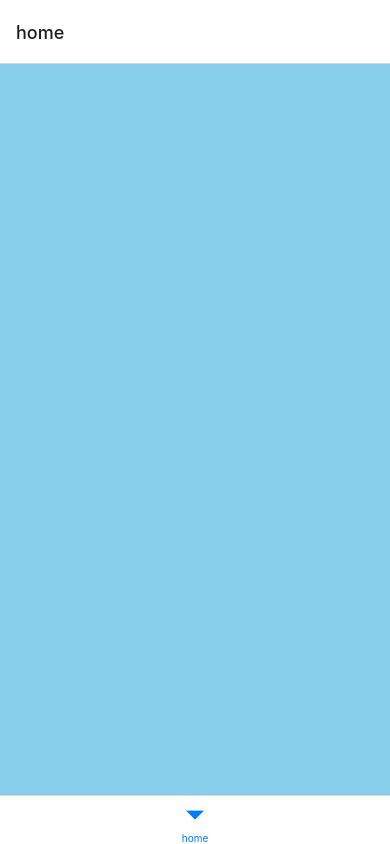
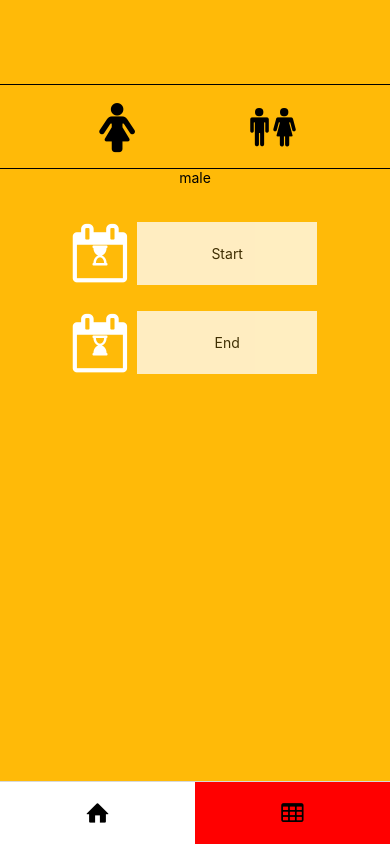
Before and after one commit to MuhammetEminDemiralay/SuitcaseAssistant, a React Native app: screen /createHoliday in a window 390 px wide. Before the commit this address had no page. Built offline with nearby package versions, Linux system fonts and the light colour scheme.

Commit message:
Holiday settings are being added.

```diff
--- a/App.tsx
+++ b/App.tsx
@@ -1,8 +1,12 @@
 import { StatusBar } from 'expo-status-bar';
-import { StyleSheet, View } from 'react-native';
+import { Dimensions, StyleSheet, View } from 'react-native';
 import RootNavigation from './src/navigation/rootNavigation';
 
+const { width, height } = Dimensions.get("window")
+
 export default function App() {
+
+
   return (
     <View style={styles.container}>
       <StatusBar style="auto" />
@@ -13,6 +17,7 @@ export default function App() {
 
 const styles = StyleSheet.create({
   container: {
-    flex: 1,
+    width : '100%',
+    height : '100%'
   },
 });
--- a/package.json
+++ b/package.json
@@ -9,10 +9,12 @@
     "web": "expo start --web"
   },
   "dependencies": {
+    "@react-native-community/datetimepicker": "^8.2.0",
     "@react-navigation/bottom-tabs": "^6.6.0",
     "@react-navigation/native": "^6.1.17",
     "@react-navigation/native-stack": "^6.10.0",
     "expo": "~51.0.20",
+    "expo-linear-gradient": "^13.0.2",
     "expo-status-bar": "~1.12.1",
     "react": "18.2.0",
     "react-native": "0.74.3",
--- a/src/navigation/userStack.tsx
+++ b/src/navigation/userStack.tsx
@@ -1,14 +1,41 @@
 import { createBottomTabNavigator } from '@react-navigation/bottom-tabs'
 import React from 'react'
-import { HomeScreen } from '../screen';
+import { CreateHolidayScreen, HomeScreen } from '../screen';
+import { Entypo, FontAwesome } from '@expo/vector-icons/';
+import { Dimensions } from 'react-native';
 
+const { width, height } = Dimensions.get("window")
 
 const UserStack = () => {
   const Tab = createBottomTabNavigator();
 
   return (
-    <Tab.Navigator>
-      <Tab.Screen name='home' component={HomeScreen} />
+    <Tab.Navigator
+      screenOptions={{
+        headerShown: false,
+        tabBarShowLabel: false,
+        tabBarActiveBackgroundColor: 'red',
+        tabBarStyle: { height: height * 0.075 }
+      }}
+    >
+      <Tab.Screen
+        name='home'
+        component={HomeScreen}
+        options={{
+          tabBarIcon: () => (
+            <Entypo name="home" size={24} color="black" />
+          )
+        }}
+      />
+      <Tab.Screen
+        name='createHoliday'
+        component={CreateHolidayScreen}
+        options={{
+          tabBarIcon: () => (
+            <FontAwesome name="table" size={24} color="black" />
+          )
+        }}
+      />
     </Tab.Navigator>
   )
 }
--- /dev/null
+++ b/src/screen/CreateHolidayScreen/index.tsx
@@ -0,0 +1,154 @@
+import React, { useRef, useState } from 'react'
+import { Dimensions, FlatList, LayoutChangeEvent, Text, View } from 'react-native'
+import { styles } from './styles'
+import { FontAwesome, MaterialIcons, Foundation, FontAwesome5 } from '@expo/vector-icons';
+import { DateTimePickerAndroid, DateTimePickerEvent } from '@react-native-community/datetimepicker'
+
+const { width, height } = Dimensions.get("window");
+
+const CreateHolidayScreen = () => {
+
+  const genders = ["male", "female", 'couple', "family"]
+  const [gender, setGender] = useState("male");
+
+  const onViewRef = useRef((viewableItems: any) => {
+    console.log(viewableItems);
+    setGender(viewableItems.viewableItems[0].item)
+  })
+  const viewConfigRef = useRef({ viewAreaCoveragePercentThreshold: 50 })
+
+
+  const [startDate, setStartDate] = useState<Date>();
+  const [endDate, setEndDate] = useState<Date>();
+  const [iconWidth, setIconWidth] = useState<any>()
+
+  const start = () => {
+    DateTimePickerAndroid.open({
+      value: new Date(),
+      minimumDate: new Date(),
+      onChange: (event: DateTimePickerEvent, date?: Date) => {
+        setStartDate(date)
+      }
+    })
+  }
+
+  const end = () => {
+    DateTimePickerAndroid.open({
+      value: new Date(),
+      minimumDate: startDate,
+      onChange: (event: DateTimePickerEvent, date?: Date) => {
+        setEndDate(date)
+      }
+    })
+  }
+
+  const layoutDateIcon = (event: LayoutChangeEvent) => {
+    setIconWidth(event.nativeEvent.layout.width)
+  }
+
+
+
+  return (
+    <View style={styles.container}>
+
+
+      {/* gender */}
+      <View style={styles.genderContainer}>
+        <FlatList
+          data={genders}
+          renderItem={({ item, index }) => (
+            <View style={styles.genderBox}>
+              {
+                item == 'male' &&
+                <FontAwesome name="male" size={50} color="black" />
+              }
+              {
+                item == 'female' &&
+                <FontAwesome name="female" size={50} color="black" />
+              }
+              {
+                item == 'couple' &&
+                <Foundation name="male-female" size={50} color="black" />
+              }
+              {
+                item == 'family' &&
+                <MaterialIcons name="family-restroom" size={50} color="black" />
+              }
+            </View>
+          )}
+          contentContainerStyle={styles.genderContentList}
+          horizontal
+          showsHorizontalScrollIndicator={false}
+          snapToInterval={width * 0.40}
+          decelerationRate={'fast'}
+          onViewableItemsChanged={onViewRef.current}
+          viewabilityConfig={viewConfigRef.current}
+        />
+        <Text>{gender}</Text>
+      </View>
+
+
+      {/* date */}
+      <View style={styles.dateContainer}>
+
+        <View style={styles.dateBox}>
+          <View style={styles.iconBox}>
+            <FontAwesome
+              onPress={() => start()}
+              style={styles.dateIcon}
+              name="calendar-o"
+              size={width * 0.15}
+              color="#fff"
+              onLayout={(event) => layoutDateIcon(event)}
+            />
+            <FontAwesome5 style={styles.timeIcon} name="hourglass-start" size={20} color="#fff" />
+          </View>
+          {
+            iconWidth &&
+            <View style={[{ width: (width * 0.6) - iconWidth }, styles.dateScreen]}>
+              {
+                startDate == undefined &&
+                <Text>Start</Text>
+              }
+              {
+                startDate != undefined &&
+                <Text>{startDate?.getDate()}</Text>
+              }
+            </View>
+          }
+        </View>
+
+        <View style={styles.dateBox}>
+          <View style={styles.iconBox}>
+            <FontAwesome
+              onPress={() => end()}
+              style={styles.dateIcon}
+              name="calendar-o"
+              size={width * 0.15}
+              color="#fff"
+            />
+            <FontAwesome5 style={styles.timeIcon} name="hourglass-end" size={20} color="#fff" />
+          </View>
+          {
+            iconWidth &&
+            <View style={[{ width: (width * 0.6) - iconWidth }, styles.dateScreen]}>
+              {
+                endDate == undefined &&
+                <Text>End</Text>
+              }
+              {
+                endDate != undefined &&
+                <Text>{endDate?.getDate()}</Text>
+              }
+            </View>
+          }
+        </View>
+
+      </View>
+
+
+    </View>
+  )
+}
+
+export default CreateHolidayScreen
--- /dev/null
+++ b/src/screen/CreateHolidayScreen/styles.ts
@@ -0,0 +1,62 @@
+import { Dimensions, StyleSheet } from "react-native";
+
+const { width, height } = Dimensions.get("window")
+
+export const styles = StyleSheet.create({
+    container: {
+        width: width * 1,
+        minHeight: height * 1,
+        backgroundColor: '#ffba08',
+        paddingHorizontal: height * 0.05,
+        paddingVertical: height * 0.1,
+        alignItems: 'center',
+    },
+    genderContainer: {
+        width: width * 0.40,
+        height: height * 0.12,
+        alignItems: 'center',
+    },
+    genderContentList: {
+        height: '100%',
+    },
+    genderBox: {
+        width: width * 0.40,
+        borderTopWidth: 1,
+        borderBottomWidth: 1,
+        alignItems: 'center',
+        justifyContent: 'center',
+    },
+    dateContainer: {
+        width: width * 0.60,
+        flexDirection: 'column',
+        justifyContent: 'space-between',
+        rowGap: 5,
+        marginTop: height * 0.03
+    },
+    dateBox: {
+        width: width * 0.60,
+        flexDirection: 'row',
+        alignItems: 'center',
+        justifyContent: 'center',
+        height: height * 0.1,
+        columnGap: 10
+    },
+    dateIcon: {
+    },
+    dateScreen: {
+        backgroundColor: '#fff',
+        elevation: 5,
+        height: height * 0.075,
+        opacity: 0.75,
+        alignItems: 'center',
+        justifyContent: 'center'
+    },
+    timeIcon: {
+        position: 'absolute',
+        top: '35%'
+    },
+    iconBox: {
+        alignItems: 'center',
+        justifyContent: 'center'
+    }
+})
--- a/src/screen/HomeScreen/index.tsx
+++ b/src/screen/HomeScreen/index.tsx
@@ -1,9 +1,10 @@
 import React from 'react'
 import { View } from 'react-native'
+import { styles } from './styles'
 
 const HomeScreen = () => {
   return (
-   <View style={{width : '100%', height : '100%', backgroundColor : 'skyblue'}}>
+   <View style={styles.container}>
 
    </View>
   )
--- a/src/screen/HomeScreen/styles.ts
+++ b/src/screen/HomeScreen/styles.ts
@@ -0,0 +1,9 @@
+import { StyleSheet } from "react-native";
+
+export const styles = StyleSheet.create({
+    container: {
+        width : '100%',
+        height : '100%',
+        backgroundColor : '#80ffdb'
+    }
+})
--- a/src/screen/LoginScreen/index.tsx
+++ b/src/screen/LoginScreen/index.tsx
@@ -1,9 +1,10 @@
 import React from 'react'
 import { View } from 'react-native'
+import { styles } from './styles'
 
 const LoginScreen = () => {
   return (
-    <View style={{width : '100%', height : '100%', backgroundColor : 'lime'}}>
+    <View style={styles.container}>
 
     </View>
   )
--- a/src/screen/LoginScreen/styles.ts
+++ b/src/screen/LoginScreen/styles.ts
@@ -0,0 +1,9 @@
+import { StyleSheet } from "react-native";
+
+export const styles = StyleSheet.create({
+    container: {
+        width: '100%',
+        height: '100%',
+        backgroundColor: 'lime'
+    }
+})
--- a/src/screen/index.ts
+++ b/src/screen/index.ts
@@ -1,4 +1,5 @@
 import HomeScreen from "./HomeScreen";
 import LoginScreen from "./LoginScreen";
+import CreateHolidayScreen from "./CreateHolidayScreen";
 
-export { LoginScreen, HomeScreen}
+export { LoginScreen, HomeScreen, CreateHolidayScreen }
```
Also changed, not shown: 1 other file (tests, documents, lock files or other folders).
